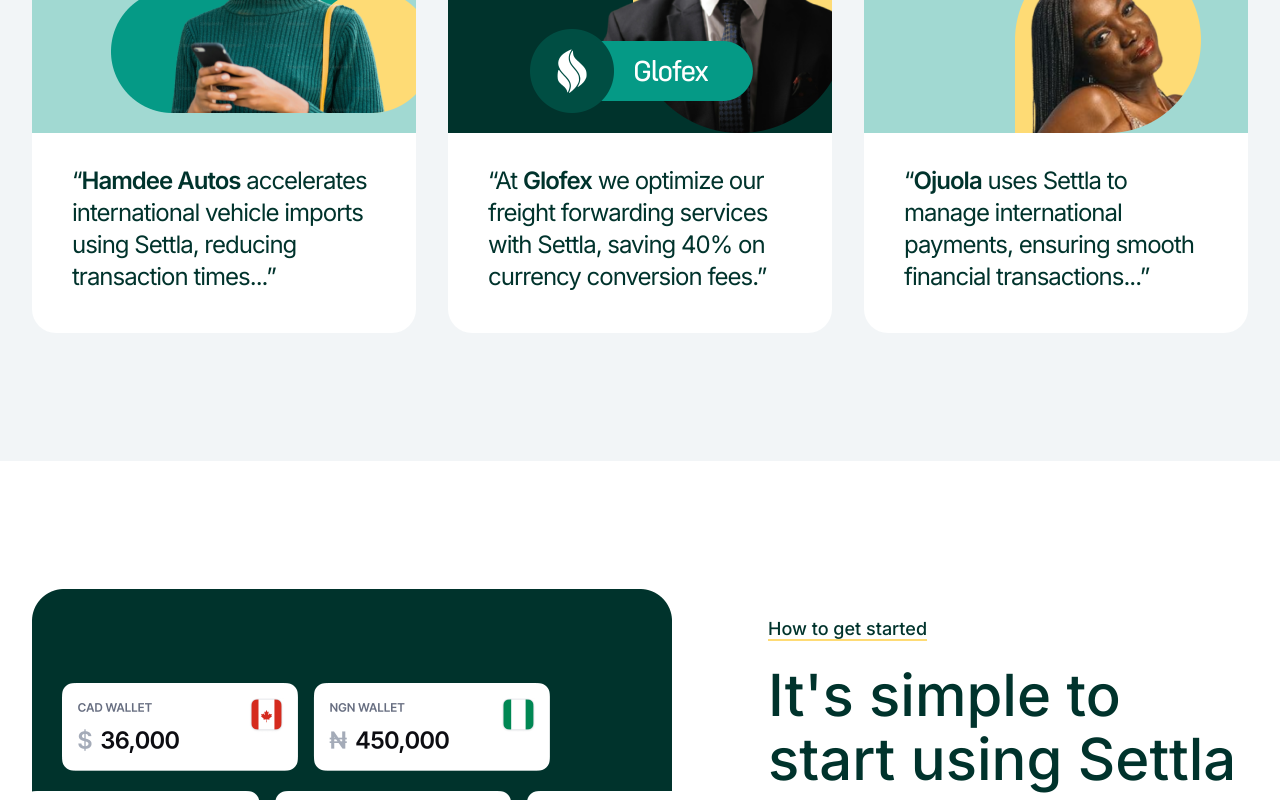
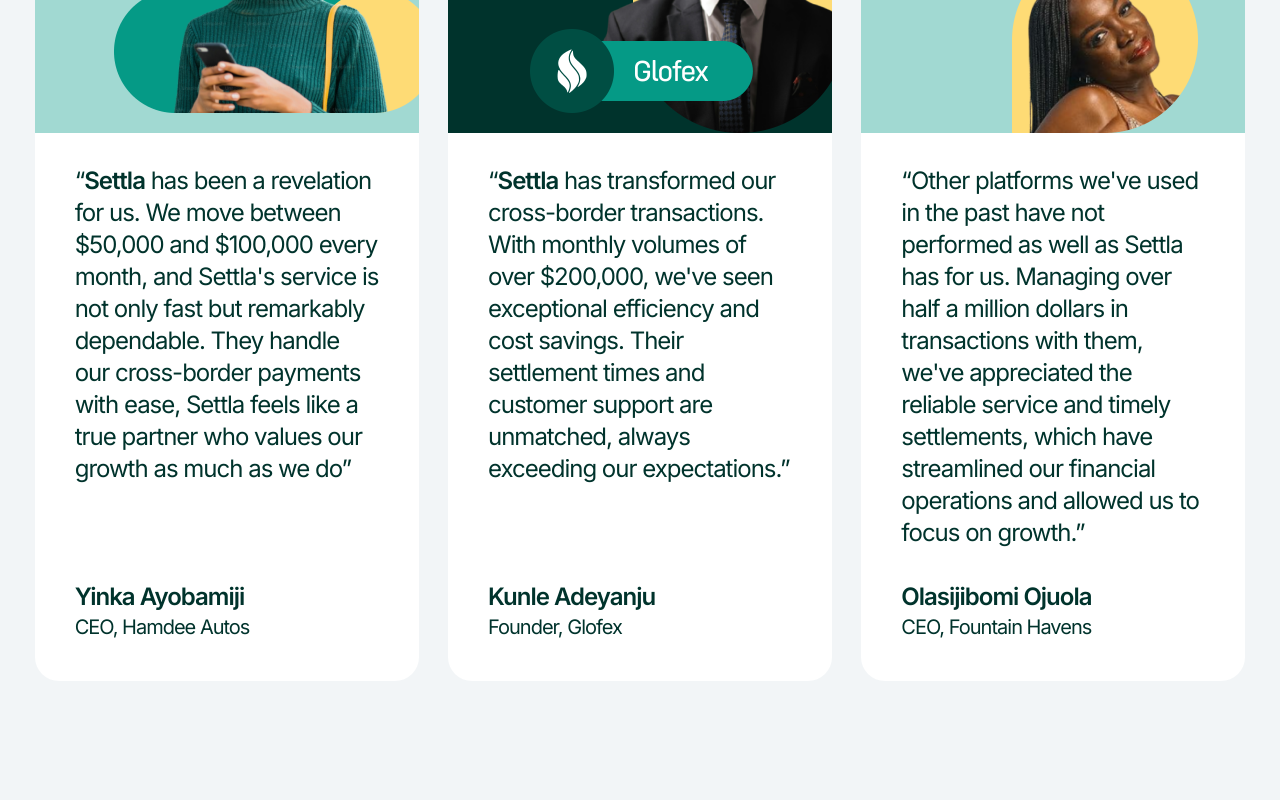
Before and after one commit to bossglobalorg/settla-landing-page, a Next.js app: page / in a window 1280 px wide. Shown: the part 4020-4820 px from the top of the page. Built offline with nearby package versions, Linux system fonts and the light colour scheme.

Commit message:
chore: update

```diff
--- a/src/components/sections/FaqPage/FaqSection/constants/index.ts
+++ b/src/components/sections/FaqPage/FaqSection/constants/index.ts
@@ -7,33 +7,37 @@
   {
     question: "How do I create a Settla account?",
     answer:
-      "Creating a Settla account is easy! Simply click on 'Create an account' page, follow the prompts to enter your details and complete KYC verification. You'll be ready to send your first transfer in no time.",
+      'Creating a Settla account is easy! Simply click on "Create an account" page, follow the prompts to enter your details and complete KYC verification. You\'ll be ready to send your first transfer in no time.',
   },
   {
     question: "How does Settla ensure my payments are secure?",
     answer:
-      "Settla uses advanced encryption and fraud detection systems to ensure your payments are secure and protected at all times.",
+      "Settla uses advanced encryption, multi-factor authentication, and continuous monitoring to keep your payments and data safe. Every transaction follows strict compliance standards.",
   },
   {
     question: "What currencies can I send and receive with Settla?",
     answer:
-      "Settla supports a wide range of currencies. Check our platform for the most updated list of supported currencies.",
+      "Settla supports major currencies, including USD, GBP, EUR, CAD, and NGN, and allows you to send and receive funds easily in these currencies. We are always expanding our currency options to meet your needs.",
   },
   {
     question:
       "What's the process for KYC/KYB verification, and how long does it take?",
     answer:
-      "The process involves submitting your identification documents and completing a verification form. Verification typically takes 1–3 business days.",
+      "Our KYC (Know Your Customer) and KYB (Know Your Business) processes are quick and straightforward. Simply submit the required documents online, and verification typically takes less than 24 hours, depending on the information provided. Our support team will notify you of any additional steps if necessary.",
   },
   {
-    question:
-      "How long do international transfers take with Settla?",
+    question: "Are there limits on how much I can send or receive with Settla?",
     answer:
-      "International transfers usually take between 1–5 business days, depending on the destination and currency.",
+      "Settla offers flexible transaction limits based on your account type and verification level. After full verification, there is no amount limit on how much you can send or receive. For specific details, visit your account dashboard or contact our support team for assistance.",
+  },
+  {
+    question: "How long do international transfers take with Settla?",
+    answer:
+      "Most international transfers are completed within 1–2 business days, though exact timing depends on the recipient’s country and currency. We provide real-time updates, so you’ll always know the status of your transfer.",
   },
   {
     question: "How can I add money to my Settla account?",
     answer:
-      "You can add money to your Settla account by linking your bank account or using a debit/credit card through the Settla platform.",
+      "To add money, log in to your Settla account, click on 'Add Funds,' and choose from options like bank transfer, credit/debit card, or linking an external wallet. Funds will be available in your Settla account instantly or within a few minutes, depending on your method.",
   },
 ];
--- a/src/components/sections/HomePage/FaqSection/constants/index.ts
+++ b/src/components/sections/HomePage/FaqSection/constants/index.ts
@@ -12,26 +12,32 @@
   {
     question: "How does Settla ensure my payments are secure?",
     answer:
-      "We use state-of-the-art security measures to protect your payments and data.",
+      "Settla uses advanced encryption, multi-factor authentication, and continuous monitoring to keep your payments and data safe. Every transaction follows strict compliance standards.",
   },
   {
     question: "What currencies can I send and receive with Settla?",
-    answer: "We support a wide range of major global currencies for transfers.",
+    answer:
+      "Settla supports major currencies, including USD, GBP, EUR, CAD, and NGN, and allows you to send and receive funds easily in these currencies. We are always expanding our currency options to meet your needs.",
   },
   {
     question:
       "What's the process for KYC/KYB verification, and how long does it take?",
     answer:
-      "Our verification process is straightforward and typically completed within 24 hours.",
+      "Our KYC (Know Your Customer) and KYB (Know Your Business) processes are quick and straightforward. Simply submit the required documents online, and verification typically takes less than 24 hours, depending on the information provided. Our support team will notify you of any additional steps if necessary.",
+  },
+  {
+    question: "Are there limits on how much I can send or receive with Settla?",
+    answer:
+      "Settla offers flexible transaction limits based on your account type and verification level. After full verification, there is no amount limit on how much you can send or receive. For specific details, visit your account dashboard or contact our support team for assistance.",
   },
   {
     question: "How long do international transfers take with Settla?",
     answer:
-      "Most international transfers are processed within 1-2 business days.",
+      "Most international transfers are completed within 1–2 business days, though exact timing depends on the recipient’s country and currency. We provide real-time updates, so you’ll always know the status of your transfer.",
   },
   {
     question: "How can I add money to my Settla account?",
     answer:
-      "You can add funds through bank transfer, debit card, or other supported payment methods.",
+      "To add money, log in to your Settla account, click on 'Add Funds,' and choose from options like bank transfer, credit/debit card, or linking an external wallet. Funds will be available in your Settla account instantly or within a few minutes, depending on your method.",
   },
 ];
--- a/src/components/sections/HomePage/TestimonialSection/index.tsx
+++ b/src/components/sections/HomePage/TestimonialSection/index.tsx
@@ -3,47 +3,60 @@
 
 const testimonials = [
   {
-    from: "Hamdee Autos",
+    from: "CEO, Hamdee Autos",
+    author: "Yinka Ayobamiji",
     src: assetLib.testimonialImage1,
     credit:
-      "accelerates international vehicle imports using Settla, reducing transaction times...",
+      " has been a revelation for us. We move between $50,000 and $100,000 every month, and Settla's service is not only fast but remarkably dependable. They handle our cross-border payments with ease, Settla feels like a true partner who values our growth as much as we do",
   },
   {
-    from: "Glofex",
+    from: "Founder, Glofex",
+    author: "Kunle Adeyanju",
     src: assetLib.testimonialImage2,
     credit:
-      "we optimize our freight forwarding services with Settla, saving 40% on currency conversion fees.",
+      " has transformed our cross-border transactions. With monthly volumes of over $200,000, we've seen exceptional efficiency and cost savings. Their settlement times and customer support are unmatched, always exceeding our expectations.",
   },
   {
-    from: "Ojuola",
+    from: "CEO, Fountain Havens",
+    author: "Olasijibomi Ojuola",
     src: assetLib.testimonialImage3,
     credit:
-      "uses Settla to manage international payments, ensuring smooth financial transactions...",
+      "Other platforms we've used in the past have not performed as well as Settla has for us. Managing over half a million dollars in transactions with them, we've appreciated the reliable service and timely settlements, which have streamlined our financial operations and allowed us to focus on growth.",
   },
 ];
 
 interface TestimonialCardProps {
   from: string;
+  author: string;
   src: string;
   credit: string;
 }
 
 const TestimonialCard: React.FC<TestimonialCardProps> = ({
   from,
+  author,
   src,
   credit,
 }) => {
   return (
-    <article className="w-full max-w-96 overflow-hidden rounded-3xl bg-white">
+    <article className="row-span-3 grid size-full max-h-[54rem] max-w-96 grid-rows-subgrid gap-6 overflow-hidden rounded-3xl bg-white text-lg leading-7 text-primary-900 sm:leading-8 md:gap-8 md:text-2xl md:tracking-[-0.0625rem]">
       <figure className="relative h-80 bg-primary-400">
         <Image src={src} alt={`${from} image`} fill />
       </figure>
 
-      <div className="px-4 py-6 text-lg leading-8 text-primary-900 md:px-10 md:pb-10 md:pt-8 md:text-2xl md:tracking-[-0.0625rem]">
-        <p>
-          “{from === "Glofex" && "At "}
-          <span className="font-semibold">{from}</span> {credit}”
+      <p className="px-4 md:px-10">
+        “
+        {author !== "Olasijibomi Ojuola" && (
+          <span className="font-semibold">Settla</span>
+        )}
+        {credit}”
+      </p>
+
+      <div className="px-4 pb-6 md:px-10 md:pb-10">
+        <p className="text-lg font-semibold sm:leading-8 sm:text-2xl">
+          {author}
         </p>
+        <p className="text-sm font-normal leading-6 sm:text-xl">{from}</p>
       </div>
     </article>
   );
@@ -63,7 +76,7 @@
           </h2>
         </header>
 
-        <div className="flex flex-wrap items-center justify-center gap-6 xl:justify-between">
+        <div className="grid-cols-auto-fit-21 sm:grid-cols-auto-fit-24 grid grid-rows-[auto_auto_auto] place-items-center gap-6">
           {testimonials.map((testimonial) => (
             <TestimonialCard key={testimonial.from} {...testimonial} />
           ))}
--- a/tailwind.config.ts
+++ b/tailwind.config.ts
@@ -38,6 +38,10 @@
       fontFamily: {
         inter: ["Inter", "sans-serif"],
       },
+      gridTemplateColumns: {
+        'auto-fit-21': 'repeat(auto-fit, minmax(24rem, 1fr))',
+        'auto-fit-24': 'repeat(auto-fit, minmax(24rem, 1fr))',
+      },
     },
   },
   plugins: [],
```
